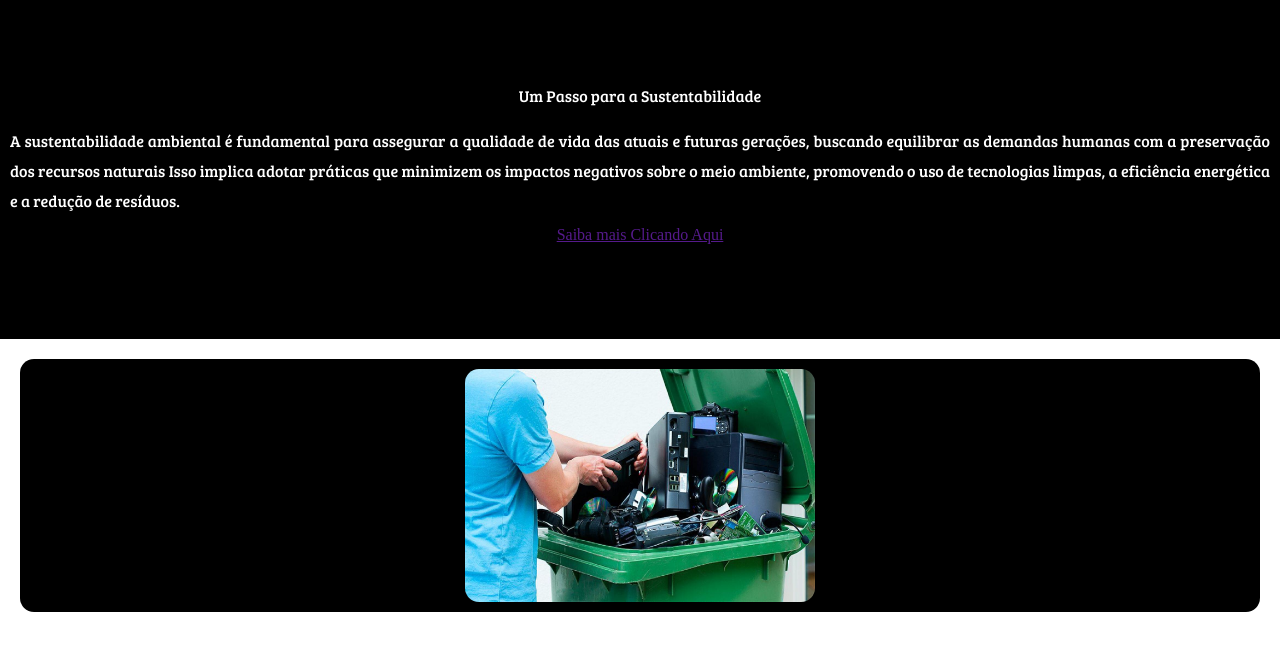
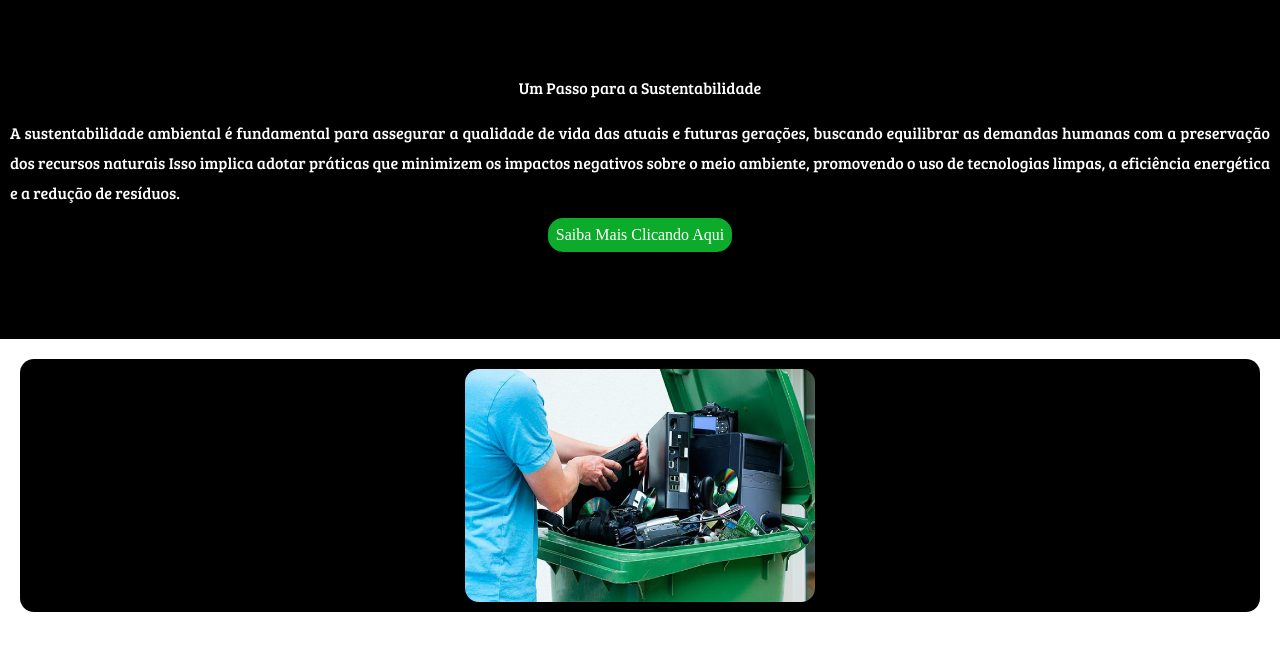
Before and after one commit to P3droReis/extensao, a plain HTML site: page index.html in a window 1280 px wide. Shown: the part 86-736 px from the top of the page. Drawn offline with Linux system fonts and the light colour scheme.

Commit message:
Estilo do botão

```diff
--- a/index.html
+++ b/index.html
@@ -17,12 +17,11 @@
             <p class="titulo">Um Passo para a Sustentabilidade</p>
             <p class="texto">A sustentabilidade ambiental é fundamental para assegurar a qualidade de vida das atuais e futuras gerações, buscando equilibrar as demandas humanas com a preservação dos recursos naturais
             Isso implica adotar práticas que minimizem os impactos negativos sobre o meio ambiente, promovendo o uso de tecnologias limpas, a eficiência energética e a redução de resíduos.</p>
-            <a href=""><p>Saiba mais Clicando Aqui</p></a>
+            <a class="botao" href="https://greeneletron.org.br/blog/tudo-o-que-voce-precisa-saber-sobre-o-lixo-eletronico/" target="_blank"><p>Saiba Mais Clicando Aqui</p></a>
         </div>
         <div>
             <div class="carrosel">
                 <img src="imagens/Reciclagem01.jpg" alt="Reciclando">
-
             </div>
 
         </div>
--- a/style.css
+++ b/style.css
@@ -5,14 +5,6 @@
     margin: 0px;
     padding: 0px;
 }
-
-/*
-.bree-serif-regular {
-  font-family: "Bree Serif", serif;
-  font-weight: 400;
-  font-style: normal;
-}
-*/
 
 /* Cores:
 #0DAB2B - Verde
@@ -55,6 +47,15 @@
     line-height: 30px;
 }
 
+.botao {
+    background-color: #0DAB2B;
+    font-family: "Bree Serif," serif;
+    text-decoration: none;
+    color: #ffffff;
+    padding: 8px;
+    border-radius: 15px;
+}
+
 .carrosel {
     background-color: #000000;
     border-radius: 14px;
```
